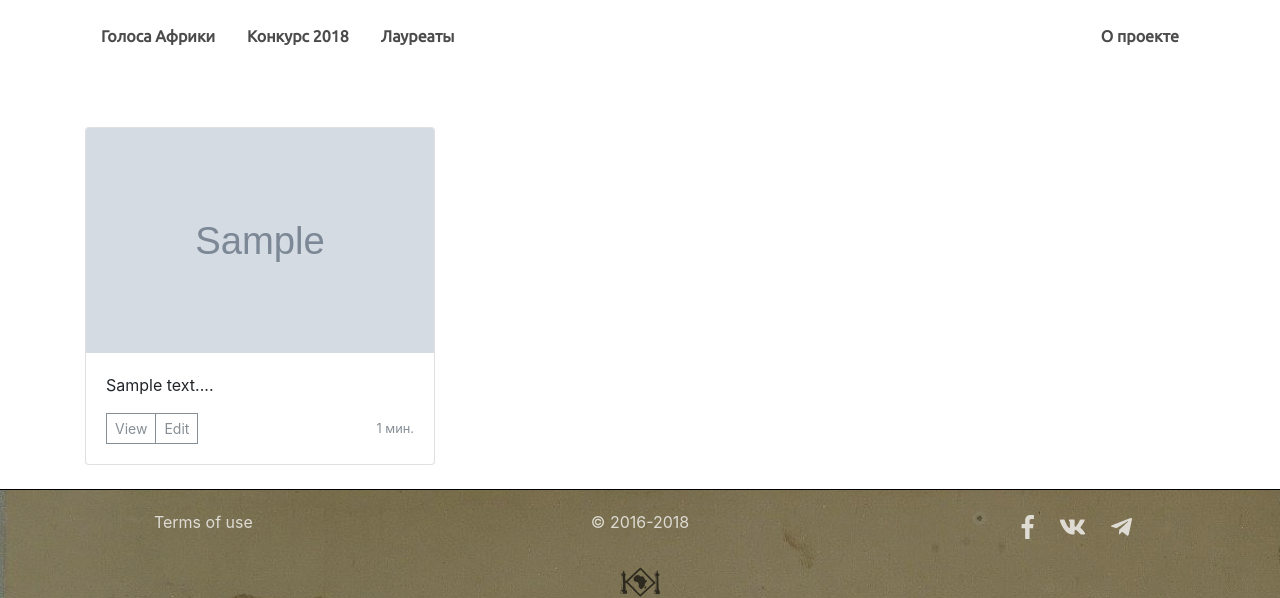
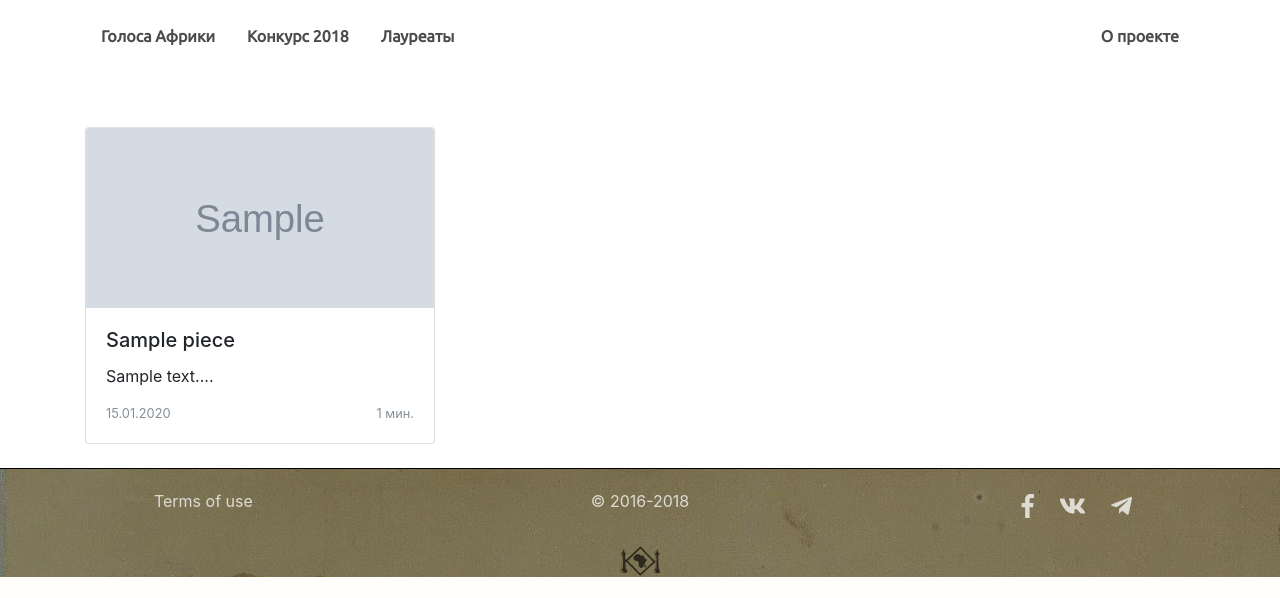
Before and after one commit to oromay/golosa_afriki, a Django app: template templates/home.html in a window 1280 px wide. Shown: the part 404-1002 px from the top of the page. After the commit the page ends 981 px from the top, so only its background shows below. Run offline with Django 3.2, Linux system fonts and the light colour scheme; the template is opened without the code that fills it: most values are stand-ins (such as "Sample title", 1, 10 or a date in 2020); grey boxes marked "Sample" are stand-in pictures; some libraries are stand-ins or nearby versions; some web fonts are replaced.

Commit message:
Whole card as a link, styling.

```diff
--- a/assets/css/styles_basic.css
+++ b/assets/css/styles_basic.css
@@ -127,4 +127,24 @@ div.activated_link {
     border-color: #000000;
     background-color: rgba(153, 148, 76, 0.2);!important
 }
-/* End Styling buttons.
+/* End Styling buttons.*/
+
+
+/* styling cards */
+h5 {
+  font-weight: 530;
+}
+.card_link {
+  position: absolute;
+  top: 0;
+  left: 0;
+  height: 100%;
+  width: 100%;
+  border-radius: 3px;
+  transition: background-color 0.3s;
+}
+.card_link:hover {
+    background-color: rgba(0, 0, 0, 0.1);
+}
+
+/* End styling cards */
--- a/templates/home.html
+++ b/templates/home.html
@@ -9,14 +9,13 @@
         {% for piece in news %}
         <div class="col-md-4">
           <div class="card mb-4 box-shadow">
-            <img class="card-img-top" data-src="" alt="Thumbnail [100%x225]" style="height: 225px; width: 100%; display: block;" src="/media/{{piece.top_image}}" data-holder-rendered="true">
+                      <a href="#" class="card_link"></a>
+              <img class="card-img-top" data-src="" alt="Thumbnail" style="height: 180px; width: 100%; display: block; object-fit: cover;" src="/media/{{piece.top_image}}" data-holder-rendered="true">
             <div class="card-body">
+              <h5 class="card-title">{{piece.title}}</h5>
               <p class="card-text">{{piece.content|striptags|slice:":100"}}...</p>
               <div class="d-flex justify-content-between align-items-center">
-                <div class="btn-group">
-                  <button type="button" class="btn btn-sm btn-outline-secondary">View</button>
-                  <button type="button" class="btn btn-sm btn-outline-secondary">Edit</button>
-                </div>
+                <small class="text-muted">{{piece.timestamp|date:"d.m.Y"}}</small>
                 <small class="text-muted"> {{piece.content|get_time_to_read}} </small>
               </div>
             </div>
```
